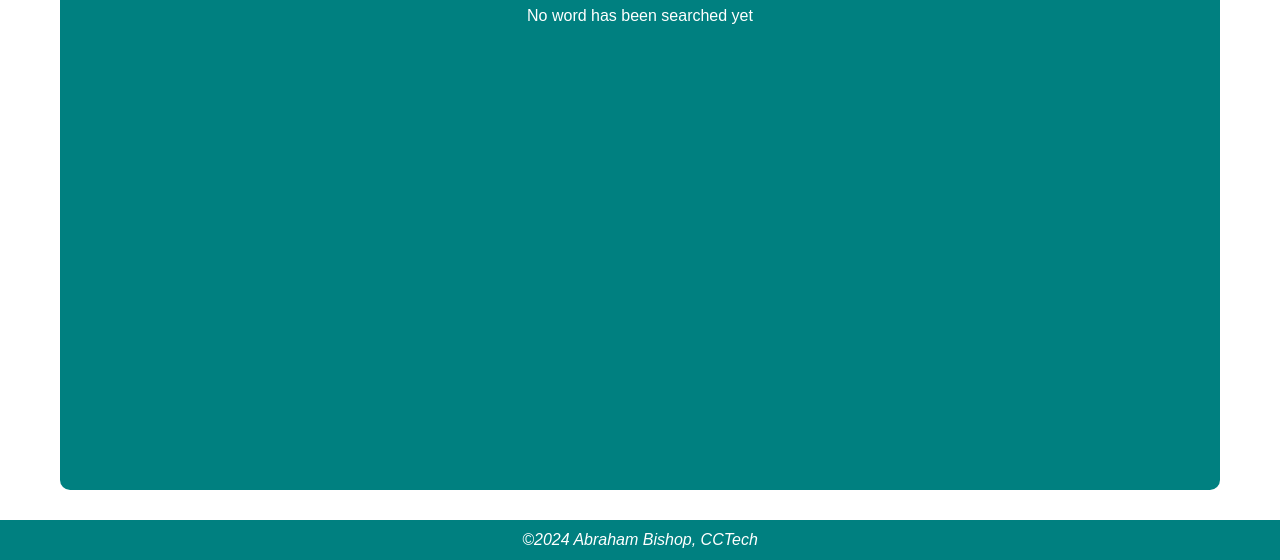
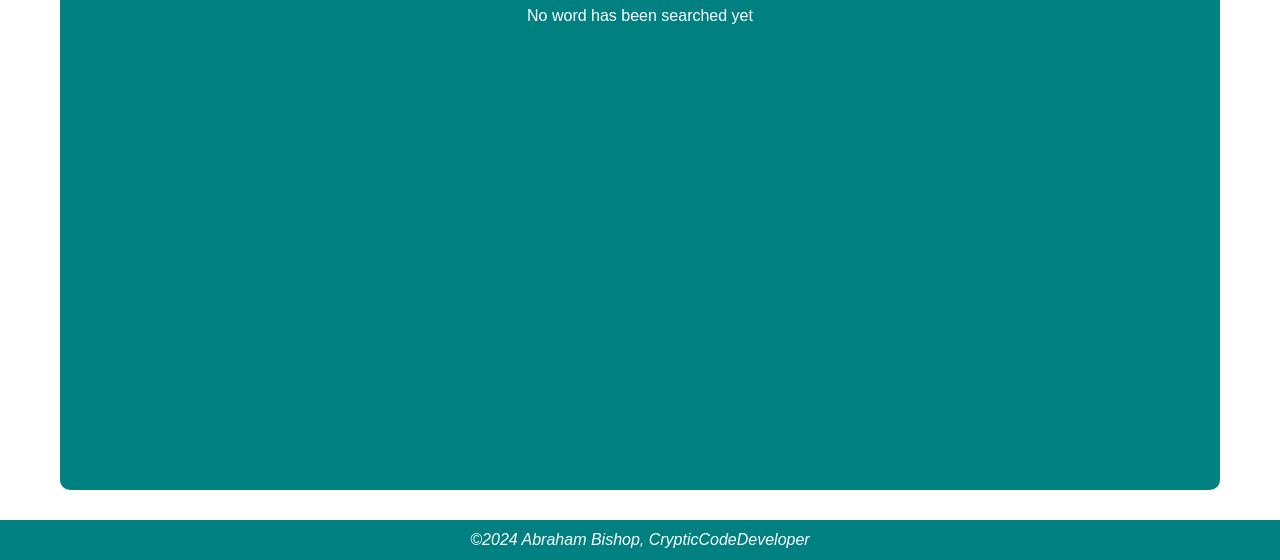
Before and after one commit to CrypticCodeDeveloper/LexiFinder, a plain HTML site: page index.html in a window 1280 px wide. Shown: the part 358-918 px from the top of the page. Drawn offline with Linux system fonts and the light colour scheme.

Commit message:
Updated Content index.html

```diff
--- a/index.html
+++ b/index.html
@@ -83,7 +83,7 @@
             </div>
         </div>
         <footer>
-            <p>&copy;2024 Abraham Bishop, CCTech</p>
+            <p>&copy;2024 Abraham Bishop, CrypticCodeDeveloper</p>
         </footer>
     </div> <!-- Main End -->
 </body>
```
